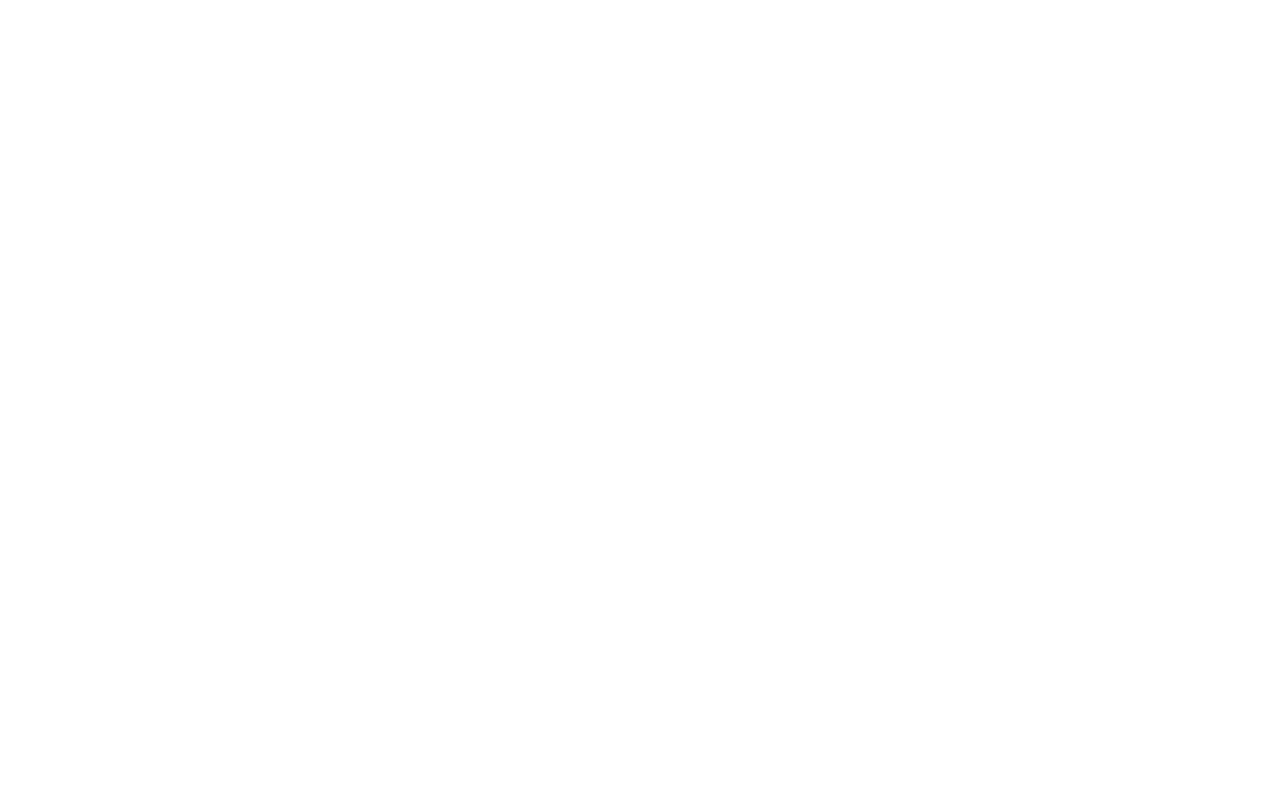
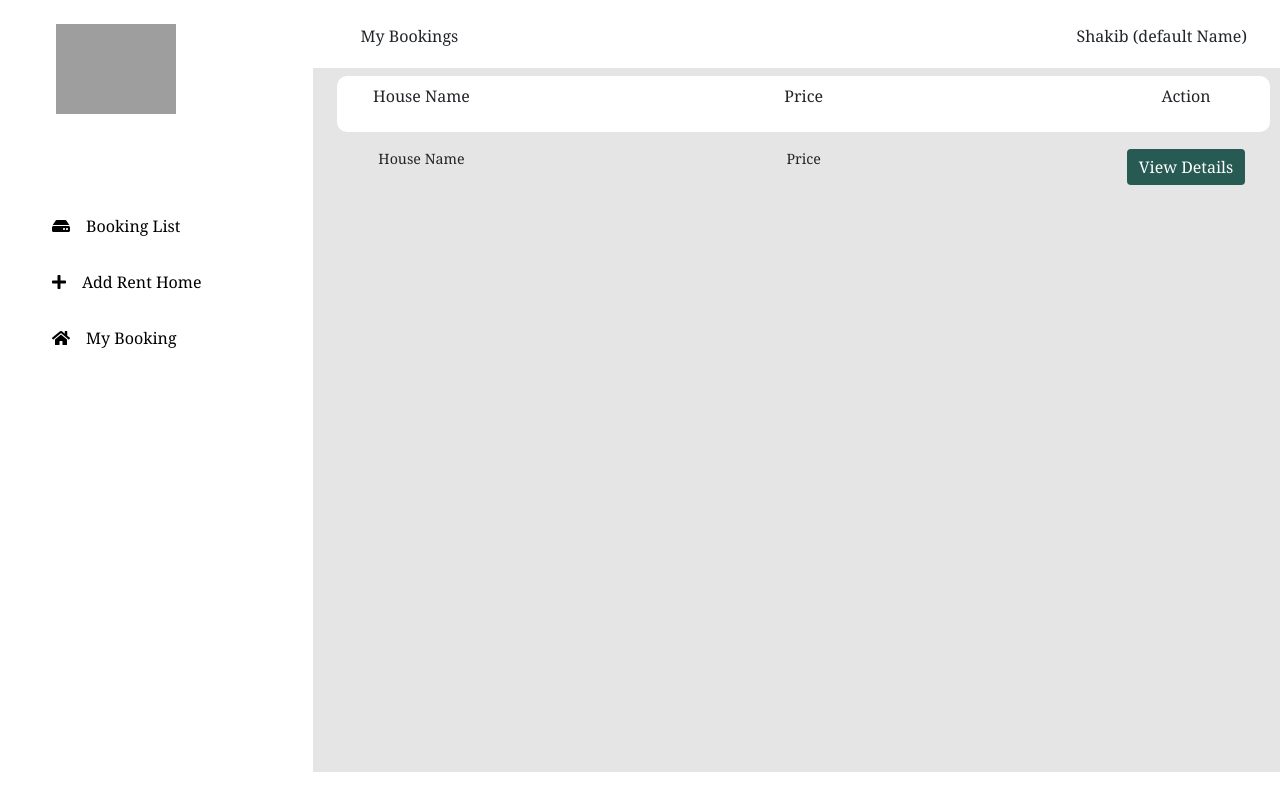
Before and after one commit to Apartment-hunt/client, a React (Create React App) app: page /myBooking in a window 1280 px wide. Built offline with nearby package versions, Linux system fonts and the light colour scheme; grey boxes are pictures that could not be loaded.

Commit message:
Created the my booking Components

```diff
--- a/src/App.js
+++ b/src/App.js
@@ -1,18 +1,14 @@
 import React, { createContext, useState } from "react";
 import "./App.scss";
 import Home from "./components/Home/Home";
+import { BrowserRouter as Router, Switch, Route } from "react-router-dom";
 import SingleRentRoom from "./components/SingleRentRoom/SingleRentRoom";
 import BookingList from "./components/Dashboard/BookingList/BookingList";
 import AddRentHome from "./components/Dashboard/AddRentHome/AddRentHome";
 import Login from "./components/Login/Login";
 import Register from "./components/Register/Register";
 import PrivateRoute from "./PrivateRoute/PrivateRoute";
-import {
-  BrowserRouter as Router,
-  Switch,
-  Route,
-} from "react-router-dom";
-
+import MyBooking from "./components/Dashboard/MyBooking/MyBooking";
 export const UserContext = createContext();
 
 function App() {
@@ -26,14 +22,12 @@
           <PrivateRoute exact path="/addRentHome">
             <AddRentHome />
           </PrivateRoute>
+          <Route exact path="/myBooking" component={MyBooking} />
           <PrivateRoute exact path="/bookingList">
             <BookingList />
           </PrivateRoute>
           <PrivateRoute exact path="/singleRentRoom">
             <SingleRentRoom />
-          </PrivateRoute>
-          <PrivateRoute exact path="/">
-            <Home />
           </PrivateRoute>
           <Route exact path="/register">
             <Register></Register>
--- a/src/components/Dashboard/DashboardSideBar/DashboardSideBar.js
+++ b/src/components/Dashboard/DashboardSideBar/DashboardSideBar.js
@@ -30,9 +30,9 @@
                   </Link>
                 </li>
                 <li className="my-4 col-sm-12 col-5 p-1 sliderMenu">
-                  <Link to="/myRent">
+                  <Link to="/myBooking">
                     <FontAwesomeIcon icon={faHome} className="mr-3" />
-                    My Rent
+                    My Booking
                   </Link>
                 </li>
               </>
--- /dev/null
+++ b/src/components/Dashboard/MyBooking/MyBooking.js
@@ -0,0 +1,55 @@
+import React from "react";
+import { Button, Row } from "react-bootstrap";
+import DashboardSideBar from "../DashboardSideBar/DashboardSideBar";
+import DashboardStatus from "../DashboardStatus/DashboardStatus";
+import MyBookingMobile from "../MyBookingMobile/MyBookingMobile";
+
+export default function MyBooking() {
+  return (
+    <div>
+      <Row>
+        <div className="col-md-4 col-sm-5 col-lg-3 pr-0">
+          <DashboardSideBar />
+        </div>
+        <div className="col-md-9 desktop col-sm-8 col-lg-9">
+          <Row className="BookingContainer">
+            <DashboardStatus pageName={{ name: "My Bookings" }} />
+            <div
+              className="col-md-12 my-1 mr-5 d-flex align-items-center dashboardContainer"
+              style={{ backgroundColor: "#e5e5e5", height: "88vh", overflowY: "scroll", flexDirection: "column" }}
+            >
+              <Row
+                className="bookingHeading justify-content-between align-items-center p-2 mt-2 text-center"
+                style={{ backgroundColor: "#fff", borderRadius: "10px", width: "98%" }}
+              >
+                <div className="col-md-2">
+                  <p>House Name</p>
+                </div>
+                <div className="col-md-3">
+                  <p>Price</p>
+                </div>
+                <div className="col-md-2">
+                  <p>Action</p>
+                </div>
+              </Row>
+              <Row className="p-2 my-2 justify-content-between align-items-center text-center" style={{ fontSize: "0.89em", width: "98%" }}>
+                <div className="col-md-2">
+                  <p>House Name</p>
+                </div>
+                <div className="col-md-3">
+                  <p>Price</p>
+                </div>
+                <div className="col-md-2">
+                  <Button>View Details</Button>
+                </div>
+              </Row>
+            </div>
+          </Row>
+        </div>
+        <div className="mobile col-md-9 col-sm-8 col-lg-9 dashboardContainer">
+          <MyBookingMobile />
+        </div>
+      </Row>
+    </div>
+  );
+}
--- /dev/null
+++ b/src/components/Dashboard/MyBookingMobile/MyBookingMobile.js
@@ -0,0 +1,31 @@
+import React from "react";
+import { Button, Row } from "react-bootstrap";
+
+export default function MyBookingMobile() {
+  return (
+    <div>
+      <div className="dashboardContainer services p-2" style={{ fontSize: "0.8em", backgroundColor: "#fff", borderRadius: "15px" }}>
+        <Row className="text-center align-items-center justify-content-center">
+          <div className="col-4">
+            <p>house</p>
+          </div>
+          <div className="col-8">
+            <p>house</p>
+          </div>
+          <div className="col-4">
+            <p>Price</p>
+          </div>
+          <div className="col-8">
+            <p>price</p>
+          </div>
+          <div className="col-4">
+            <p>Actions</p>
+          </div>
+          <div className="col-8">
+            <Button>View Details</Button>
+          </div>
+        </Row>
+      </div>
+    </div>
+  );
+}
--- a/src/components/Register/Register.js
+++ b/src/components/Register/Register.js
@@ -1,21 +1,20 @@
-import React, { useContext, useState } from 'react';
-import { Button, Card, Form } from 'react-bootstrap';
-import { Link, useHistory, useLocation } from 'react-router-dom';
+import React, { useContext, useState } from "react";
+import { Button, Card, Form } from "react-bootstrap";
+import { Link, useHistory, useLocation } from "react-router-dom";
 import firebase from "firebase/app";
 import "firebase/auth";
-import firebaseConfig from '../../Firebase/FirebaseConfig';
-import googleLogo from '../../icon/google1.png'
-import { UserContext } from '../../App';
+import firebaseConfig from "../../Firebase/FirebaseConfig";
+import googleLogo from "../../icon/google1.png";
+import { UserContext } from "../../App";
 
 const Register = () => {
   const [user, setUser] = useState({
     isSignedIn: false,
-        name: '',
-        email: '',
-        password: '',
-        confirmPassword: '',
-        error: '',
-
+    name: "",
+    email: "",
+    password: "",
+    confirmPassword: "",
+    error: "",
   });
 
   if (firebase.apps.length === 0) {
@@ -28,41 +27,43 @@
   // User GoogleSignIn
   const provider = new firebase.auth.GoogleAuthProvider();
   const googleSignIn = () => {
-            firebase.auth().signInWithPopup(provider)
-                .then(res => {
+    firebase
+      .auth()
+      .signInWithPopup(provider)
+      .then((res) => {
         const { displayName, email, photoURL } = res.user;
         const signnedInUser = {
           isSignedIn: true,
           name: displayName,
           email: email,
-                        photo: photoURL
-                    }
+          photo: photoURL,
+        };
         setUser(signnedInUser);
         setLoggedInUser(signnedInUser);
         history.replace(from);
-                })
-        }
+      });
+  };
 
-    const [validConfirmPassword, setvalidConfirmPassword] = useState('');
-
+  const [validConfirmPassword, setvalidConfirmPassword] = useState("");
 
   // User createUserWithEmailAndPassword
   const handleSubmit = (e) => {
     // console.log(user.email, user.password);
-        if(user.confirmPassword !== user.password){
-            setvalidConfirmPassword('Password is not matched');
-
+    if (user.confirmPassword !== user.password) {
+      setvalidConfirmPassword("Password is not matched");
     } else {
-            if(user.email && user.password){
-                firebase.auth().createUserWithEmailAndPassword(user.email, user.password)
-                .then(res => {
+      if (user.email && user.password) {
+        firebase
+          .auth()
+          .createUserWithEmailAndPassword(user.email, user.password)
+          .then((res) => {
             const newUserInfo = { ...user };
-                    newUserInfo.error = '';
+            newUserInfo.error = "";
             newUserInfo.success = true;
             verifyEmail();
             setUser(newUserInfo);
           })
-                .catch(error => {
+          .catch((error) => {
             // Handle Errors here.
             const newUserInfo = { ...user };
             newUserInfo.error = error.message;
@@ -71,34 +72,35 @@
             // ...
           });
       }
-
     }
     e.preventDefault();
-    }
+  };
 
   // User Email Verify
   const verifyEmail = () => {
     var user = firebase.auth().currentUser;
-        user.sendEmailVerification().then(function () {
+    user
+      .sendEmailVerification()
+      .then(function () {
         // Email sent.
-        }).catch(function (error) {
+      })
+      .catch(function (error) {
         // An error happened.
       });
-    }
+  };
   const handleBlur = (e) => {
     let isFieldValid = true;
-        if (e.target.name === 'email') {
+    if (e.target.name === "email") {
       const validEmail = /\S+@\S+\.\S+/;
       isFieldValid = validEmail.test(e.target.value);
     }
-        if (e.target.name === 'password') {
+    if (e.target.name === "password") {
       let password = e.target.value;
       const isPasswordValid = password.length > 6;
       const passwordHasNumber = /\d{1}/.test(password);
       isFieldValid = isPasswordValid && passwordHasNumber;
-
     }
-        if (e.target.name === 'confirmPassword') {
+    if (e.target.name === "confirmPassword") {
       let confirmPassword = e.target.value;
       const isPasswordValid = confirmPassword.length > 6;
       const passwordHasNumber = /\d{1}/.test(confirmPassword);
@@ -110,48 +112,61 @@
       newUserInfo[e.target.name] = e.target.value;
       setUser(newUserInfo);
     }
-
-    }
+  };
   const signInBtnStyle = {
-        width: '100%',
-        border: '1px solid gray',
-        borderRadius: '20px',
-        backgroundColor: 'rgba(255, 255, 255, 0.2)',
-        marginTop: '10px'
-    }
+    width: "100%",
+    border: "1px solid gray",
+    borderRadius: "20px",
+    backgroundColor: "rgba(255, 255, 255, 0.2)",
+    marginTop: "10px",
+  };
   return (
     <div className="col-md-12">
       <div className="row">
-                <div className="col-md-4">
-
-                </div>
-                <div className="col-md-4" style={{marginTop: '50px'}}>
+        <div className="col-md-4"></div>
+        <div className="col-md-4" style={{ marginTop: "50px" }}>
           <Card>
             <Card.Body>
               <Card.Title>Create an account</Card.Title>
               <Form onSubmit={handleSubmit} className="mt-5">
                 <Form.Group controlId="formBasicEmail">
-                                <Form.Control type="text" name="firstname" onBlur={handleBlur} style={{ border: 'none', borderBottom: '1px solid gray' }} placeholder="First name" required />
+                  <Form.Control type="text" name="firstname" onBlur={handleBlur} style={{ border: "none", borderBottom: "1px solid gray" }} placeholder="First name" required />
                 </Form.Group>
                 <Form.Group className="mt-4" controlId="formBasicPassword">
-                                <Form.Control type="text" name="lastname" onBlur={handleBlur} style={{ border: 'none', borderBottom: '1px solid gray' }} placeholder="Last name" required />
+                  <Form.Control type="text" name="lastname" onBlur={handleBlur} style={{ border: "none", borderBottom: "1px solid gray" }} placeholder="Last name" required />
                 </Form.Group>
                 <Form.Group className="mt-4" controlId="formBasicPassword">
-                                <Form.Control type="email" name="email" onBlur={handleBlur} style={{ border: 'none', borderBottom: '1px solid gray' }} placeholder="Your E-mail" required />
+                  <Form.Control type="email" name="email" onBlur={handleBlur} style={{ border: "none", borderBottom: "1px solid gray" }} placeholder="Your E-mail" required />
                 </Form.Group>
                 <Form.Group className="mt-4" controlId="formBasicPassword">
-                                <Form.Control type="password" name="password" onBlur={handleBlur} style={{ border: 'none', borderBottom: '1px solid gray' }} placeholder="New Password" required />
+                  <Form.Control
+                    type="password"
+                    name="password"
+                    onBlur={handleBlur}
+                    style={{ border: "none", borderBottom: "1px solid gray" }}
+                    placeholder="New Password"
+                    required
+                  />
                 </Form.Group>
                 <Form.Group className="mt-4" controlId="formBasicPassword">
-                                <Form.Control type="password" name="confirmPassword" onBlur={handleBlur} style={{ border: 'none', borderBottom: '1px solid gray' }} placeholder="Confirm New Password" required />
+                  <Form.Control
+                    type="password"
+                    name="confirmPassword"
+                    onBlur={handleBlur}
+                    style={{ border: "none", borderBottom: "1px solid gray" }}
+                    placeholder="Confirm New Password"
+                    required
+                  />
                 </Form.Group>
-                            <Button className="mt-4 text-light rounded-0" style={{ width: '100%', backgroundColor: '#275a53'}} type="submit">
+                <Button className="mt-4 text-light rounded-0" style={{ width: "100%", backgroundColor: "#275a53" }} type="submit">
                   Create an Account
                 </Button>
 
-
-                            <Form.Text className="text-center mt-3" style={{ fontSize: '17px' }}>
-                                Already have account?<Link to="/login" style={{ color: '#275a53' }}>Login</Link>
+                <Form.Text className="text-center mt-3" style={{ fontSize: "17px" }}>
+                  Already have account?
+                  <Link to="/login" style={{ color: "#275a53" }}>
+                    Login
+                  </Link>
                   {/* Already have account?<Link to="#" style={{ color: '#F9A51A' }}>Login</Link>
 
                                 <p style={{ color: 'red' }}>{user.error}</p>
@@ -161,10 +176,8 @@
                                 {
                                     <p style={{ color: 'red' }}>{validConfirmPassword}</p>
                                 } */}
-                                 {
-                                    user.success && <p style={{ color: 'green' }}>User Account Created Successfully </p>
-                                }
-                                <p style={{ color: 'red' }}>{validConfirmPassword}</p>
+                  {user.success && <p style={{ color: "green" }}>User Account Created Successfully </p>}
+                  <p style={{ color: "red" }}>{validConfirmPassword}</p>
                 </Form.Text>
               </Form>
             </Card.Body>
@@ -172,16 +185,21 @@
         </div>
       </div>
       <div className="row">
-                <div className="col-md-4">
-
-                </div>
+        <div className="col-md-4"></div>
         <div className="col-md-4 ">
           <div className="row">
-                        <div className="col-md-5"><hr/></div>
+            <div className="col-md-5">
+              <hr />
+            </div>
             <div className="col-md-2 text-center">or</div>
-                        <div className="col-md-5"><hr/></div>
+            <div className="col-md-5">
+              <hr />
             </div>
-                    <button onClick={googleSignIn} style={signInBtnStyle}><img src={googleLogo} className="float-left py-1" alt="" />Continue with Google</button>
+          </div>
+          <button onClick={googleSignIn} style={signInBtnStyle}>
+            <img src={googleLogo} className="float-left py-1" alt="" />
+            Continue with Google
+          </button>
         </div>
       </div>
     </div>
```
Also changed, not shown: src/components/Dashboard/AddRentHome/AddRentHome.js (+4 -4 lines), src/components/Footer/Footer.js (+14 -14 lines). Lines whose indentation alone changed are shown as unchanged.
